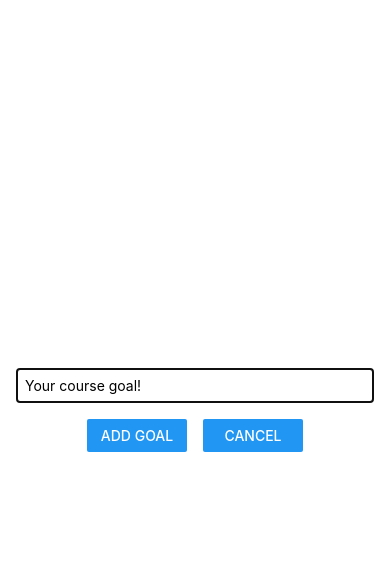
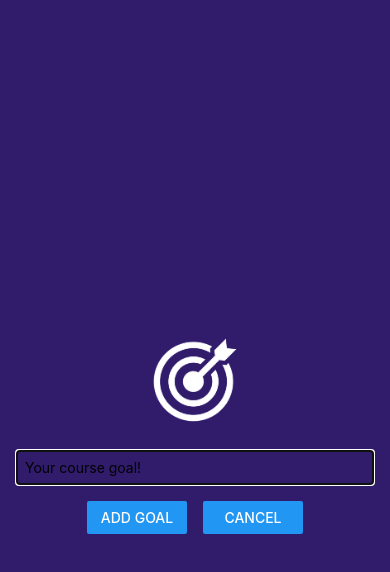
Before and after one commit to fmills89/mobile-goal, a React Native app: screen / in a window 390 px wide. Both pictures are taken after a click on the button "ADD NEW GOAL". Shown: the top 572 px of the page. Built offline with nearby package versions, Linux system fonts and the light colour scheme.

Commit message:
added img and addl modal styling

```diff
--- a/components/GoalInput.js
+++ b/components/GoalInput.js
@@ -1,5 +1,5 @@
 import { useState } from 'react';
-import { StyleSheet, View, TextInput, Button, Modal } from 'react-native'
+import { StyleSheet, View, TextInput, Button, Modal, Image } from 'react-native'
 
 function GoalInput(props) {
     const [enteredGoalText, setEnteredGoalText] = useState('');
@@ -16,6 +16,7 @@ function GoalInput(props) {
     return (
       <Modal visible={props.visible} animationType="slide">
         <View style={styles.inputContainer}>
+          <Image style={styles.image} source={require('../assets/imgs/goal.png')} />
           <TextInput
             style={styles.textInput}
             placeholder='Your course goal!'
@@ -42,10 +43,14 @@ const styles = StyleSheet.create({
         flex: 1,
         justifyContent: 'center',
         alignItems: 'center',
-        marginBottom: 24,
         padding: 16,
-        borderBottomWidth: 1,
-        borderBottomColor: '#cccccc'
+        backgroundColor: '#311b6b'
+      },
+      image: {
+        width: 100,
+        height: 100,
+        margin: 20,
+
       },
       textInput: {
         borderWidth: 1,
```
Also changed, not shown: assets/imgs/goal.png (added).
